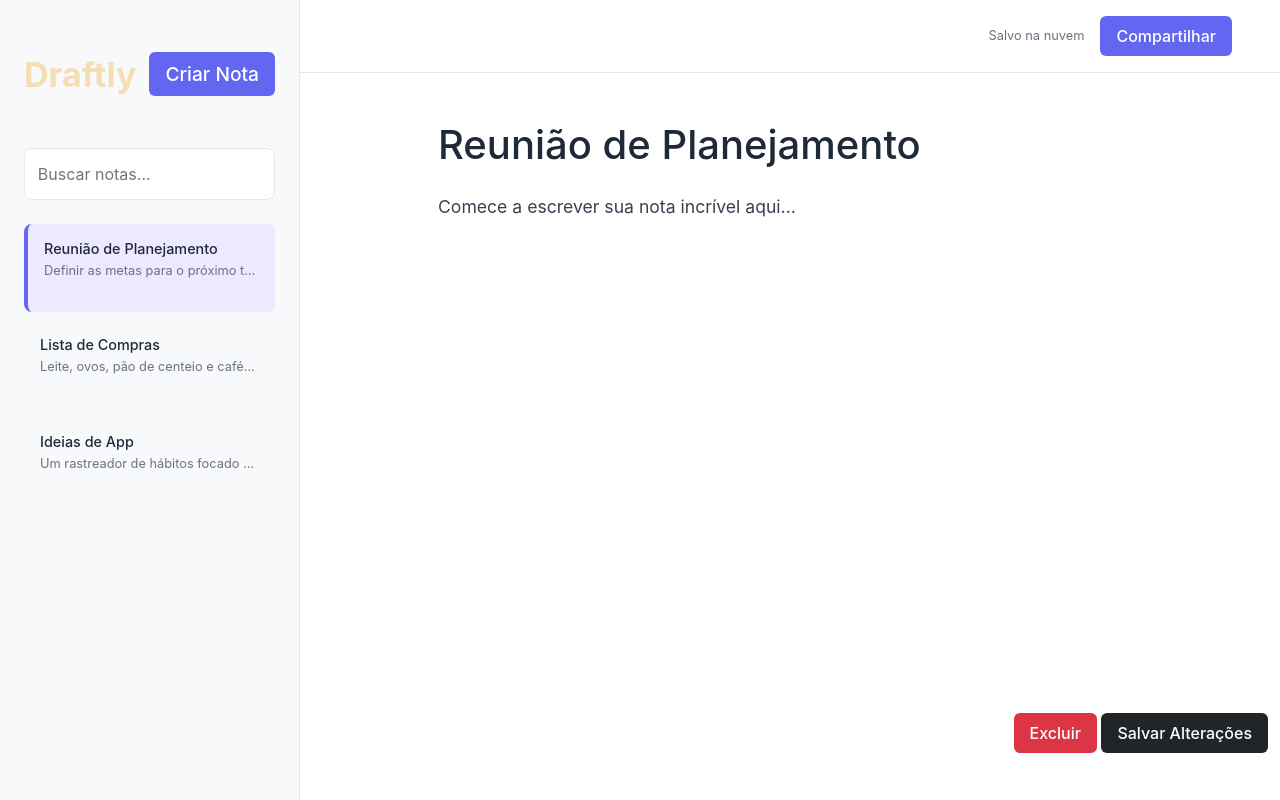
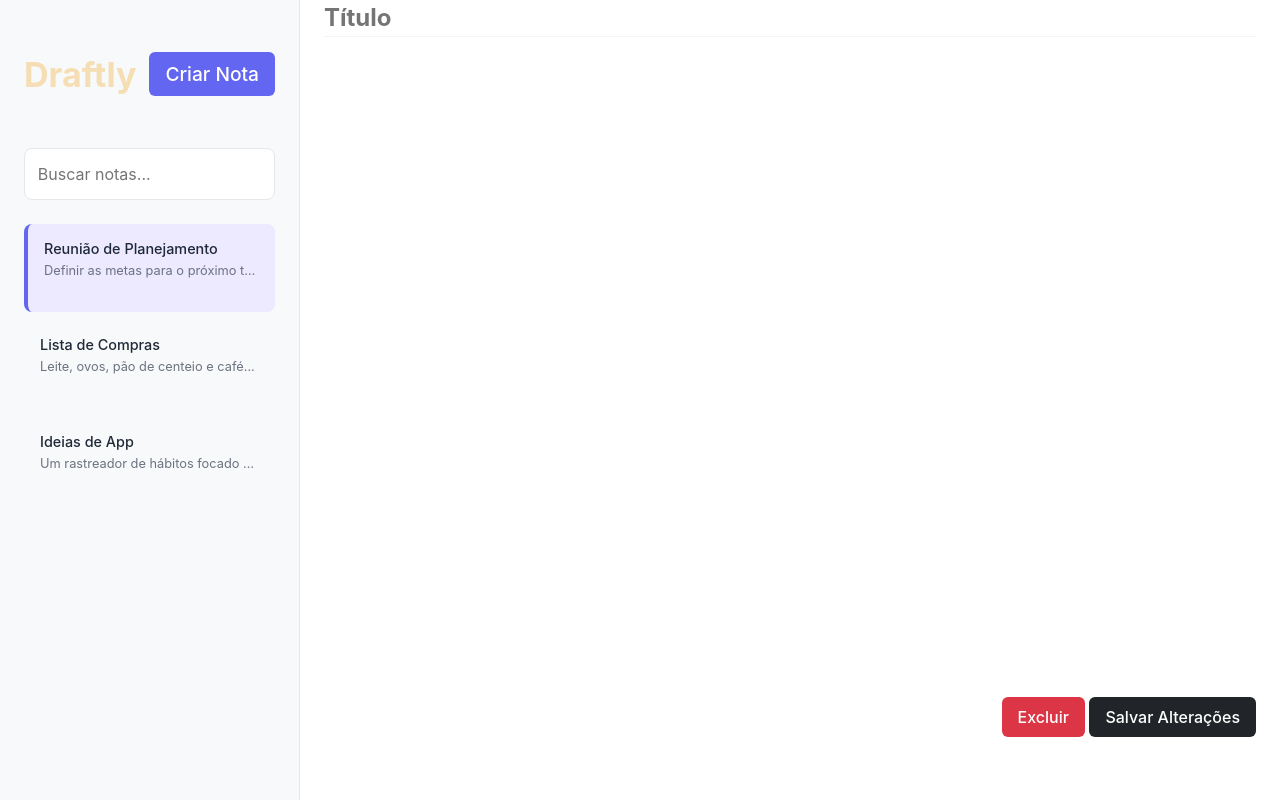
Before and after one commit to GuiPolezi/Study-SPA, a plain HTML site: page index.html in a window 1280 px wide. Drawn offline with nearby package versions, Linux system fonts and the light colour scheme.

Commit message:
Estilização do container de nota

```diff
--- a/index.html
+++ b/index.html
@@ -36,18 +36,14 @@
         </nav>
     </aside>
 
-    <main class="editor-container">
-        <header class="editor-header">
-            <span class="status">Salvo na nuvem</span>
-            <button class="btn-primary">Compartilhar</button>
-        </header>
-        <div class="editor-content">
-            <h1 contenteditable="true">Reunião de Planejamento</h1>
-            <div class="editor-text" contenteditable="true">
-                Comece a escrever sua nota incrível aqui...
+    <section class="container-xxl">
+        <div class="container-fluid">
+            <div class="row">
+                <div class="col-12 note-container">
+                    <input type="text" id="note-title" placeholder="Título">
+                    <div id="note-description" contenteditable></div>
+                </div>
             </div>
-        </div>
-        <div class="container-fluid">
             <div class="row">
                 <div class="col-12 text-end">
                     <button class="btn-primary bg-danger" id="showModal">Excluir</button>
@@ -55,14 +51,14 @@
                 </div>
             </div>
         </div>
+    </section>
 
-        <dialog id="myModal">
+     <dialog id="myModal">
             <h2>Title</h2>
             <p>Content of the modal</p>
             <button id="closeButton">Close</button>
         </dialog>
 
-    </main>
 <script src="https://cdn.jsdelivr.net/npm/bootstrap@5.3.8/dist/js/bootstrap.bundle.min.js" integrity="sha384-FKyoEForCGlyvwx9Hj09JcYn3nv7wiPVlz7YYwJrWVcXK/BmnVDxM+D2scQbITxI" crossorigin="anonymous"></script>
 <script src="script.js"></script>
 </body>
--- a/style.css
+++ b/style.css
@@ -44,6 +44,16 @@ body {
 .btn-create {
     text-align: end;
 
+}
+
+.btn-primary {
+    background: var(--accent);
+    color: white;
+    border: none;
+    padding: 0.5rem 1rem;
+    border-radius: 6px;
+    cursor: pointer;
+    font-weight: 500;
 }
 
 .search-container input {
@@ -96,55 +106,26 @@ body {
     text-overflow: ellipsis;
 }
 
-/* Editor */
-.editor-container {
-    flex: 1;
-    display: flex;
-    flex-direction: column;
-    background: var(--bg-main);
+
+/* Editor OF */
+.note-container input[type="text"] {
+    font-size: 24px;
+    font-weight: bold;
+    margin-bottom: 20px;
+    border: none;
+    outline: none;
+    width: 100%;
 }
 
-.editor-header {
-    padding: 1rem 3rem;
-    display: flex;
-    justify-content: flex-end;
-    align-items: center;
-    gap: 1rem;
-    border-bottom: 1px solid var(--border);
+.note-container #note-title {
+    border-bottom: 1px solid #1f29370d;
 }
 
-.status {
-    font-size: 0.8rem;
-    color: var(--text-muted);
+.note-container #note-description {
+    font-size: 18px;
+    line-height: 1.50;
+    height: 80vh;
+    outline: none;
+    border: none;
+    overflow: auto;
 }
-
-.btn-primary {
-    background: var(--accent);
-    color: white;
-    border: none;
-    padding: 0.5rem 1rem;
-    border-radius: 6px;
-    cursor: pointer;
-    font-weight: 500;
-}
-
-.editor-content {
-    padding: 3rem;
-    max-width: 800px;
-    margin: 0 auto;
-    width: 100%;
-    height: 80vh;
-}
-
-.editor-content h1 {
-    font-size: 2.5rem;
-    margin-bottom: 1.5rem;
-    outline: none;
-}
-
-.editor-text {
-    font-size: 1.1rem;
-    line-height: 1.6;
-    outline: none;
-    color: #374151;
-}
```
